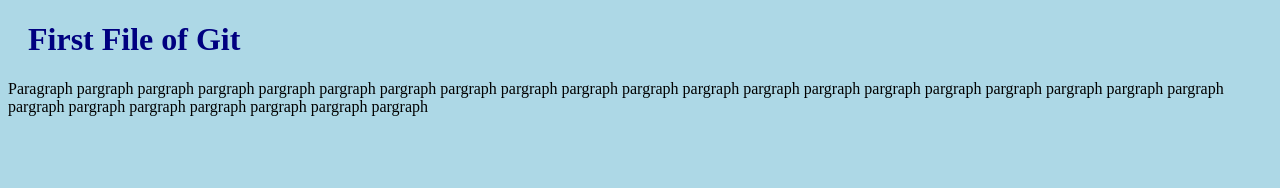
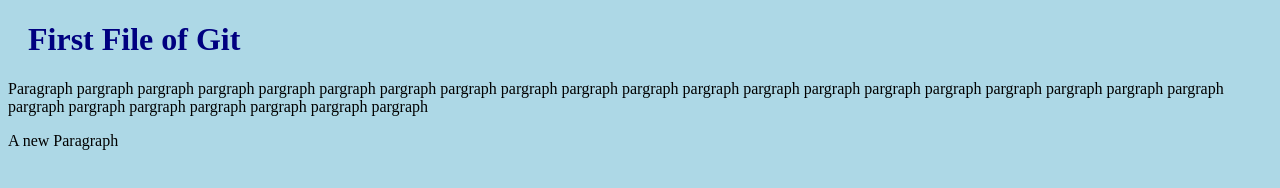
Before and after one commit to gagandhiana/world, a plain HTML site: page index.html in a window 1280 px wide. Drawn offline with Linux system fonts and the light colour scheme.

Commit message:
Updatd=ed index.html with a new line

```diff
--- a/index.html
+++ b/index.html
@@ -9,6 +9,7 @@
 <body>
 	<h1>First File of Git</h1>
 	<p>Paragraph pargraph pargraph pargraph pargraph pargraph pargraph pargraph pargraph pargraph  pargraph pargraph pargraph pargraph pargraph pargraph pargraph pargraph pargraph pargraph pargraph pargraph pargraph pargraph pargraph pargraph pargraph</p>
+	<p>A new Paragraph</p>
 
 </body>
 </html>
```
